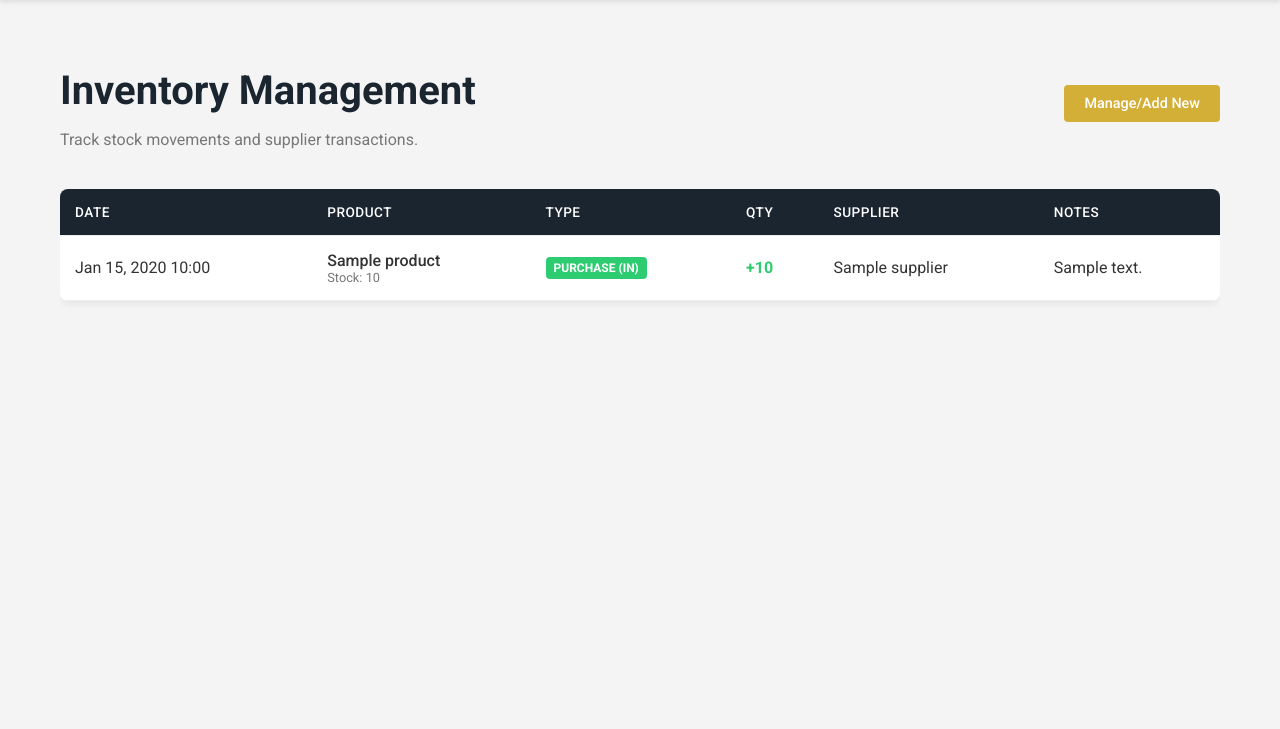
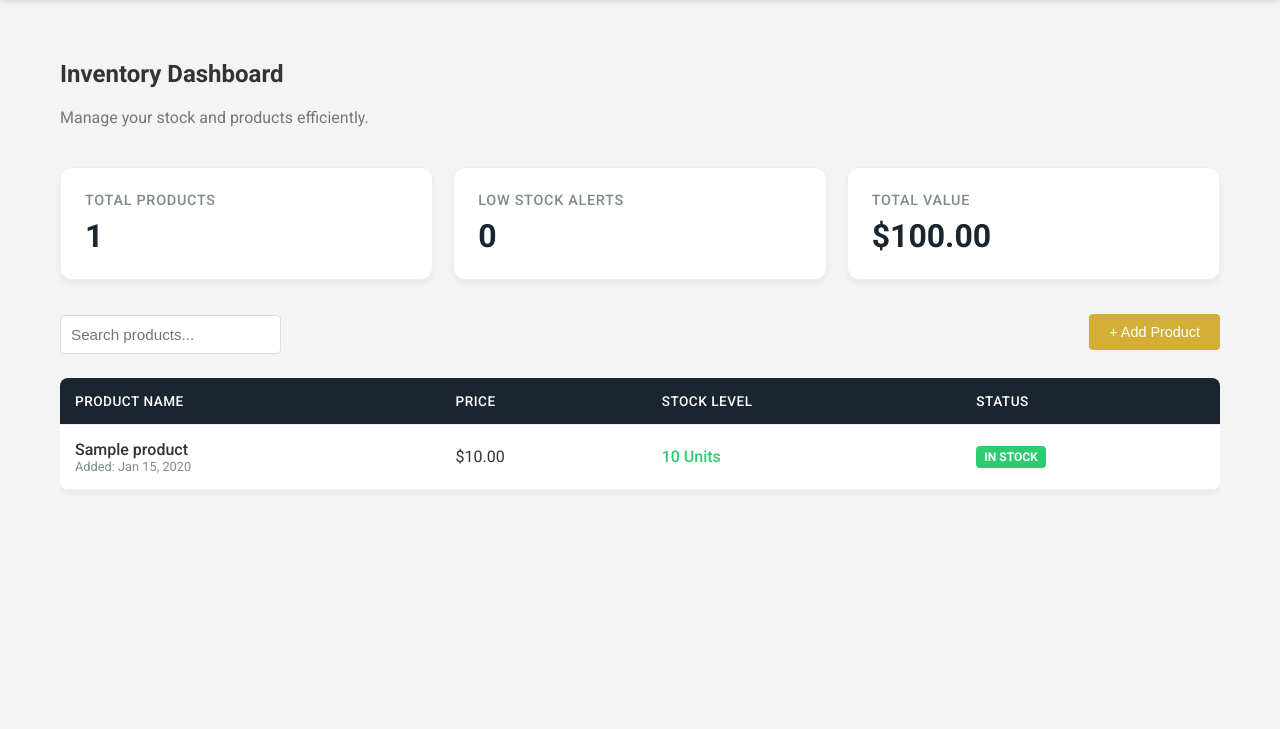
Before and after one commit to arturojimenezg15-alt/LAMproyect, a Django app: page /inventory/ in a window 1280 px wide. Shown: the part 70-799 px from the top of the page. Run offline with Django 5.2, Linux system fonts and the light colour scheme; tables that the repository leaves empty hold one stand-in row (values such as "Sample post"); parts of the project's set-up code (start-up, migrations or seed data) failed here and were passed over.

Commit message:
inventario_arreglado

```diff
--- a/inventory/templates/inventory/index.html
+++ b/inventory/templates/inventory/index.html
@@ -3,66 +3,114 @@
 {% block content %}
 <div class="container">
     <div class="d-flex justify-content-between align-items-center mb-4">
-        <div class="hero" style="text-align: left; margin-bottom: 0;">
-            <h1>Inventory Management</h1>
-            <p class="text-muted">Track stock movements and supplier transactions.</p>
-        </div>
         <div>
-            <a href="/admin/inventory/" class="btn btn-primary" target="_blank">Manage/Add New</a>
+            <h2>Inventory Dashboard</h2>
+            <p class="text-muted">Manage your stock and products efficiently.</p>
         </div>
     </div>
 
+    <!-- Metrics Cards -->
+    <div class="dashboard-metrics">
+        <div class="metric-card">
+            <span class="metric-title">Total Products</span>
+            <span class="metric-value">{{ total_products }}</span>
+        </div>
+        <div class="metric-card">
+            <span class="metric-title">Low Stock Alerts</span>
+            <span class="metric-value {% if low_stock > 0 %}text-danger{% endif %}">{{ low_stock }}</span>
+        </div>
+        <div class="metric-card">
+            <span class="metric-title">Total Value</span>
+            <span class="metric-value">${{ total_value|floatformat:2 }}</span>
+        </div>
+    </div>
+
+    <!-- Controls -->
+    <div class="d-flex justify-content-between align-items-center mb-4">
+        <form method="GET" action="{% url 'inventory_index' %}" class="d-flex">
+            <input type="text" name="q" class="search-bar" placeholder="Search products..." value="{{ search_query }}">
+        </form>
+        <button id="addProductBtn" class="btn btn-primary">+ Add Product</button>
+    </div>
+
+    <!-- Product Table -->
     <div class="table-responsive">
         <table class="table">
             <thead>
                 <tr>
-                    <th>Date</th>
-                    <th>Product</th>
-                    <th>Type</th>
-                    <th>Qty</th>
-                    <th>Supplier</th>
-                    <th>Notes</th>
+                    <th>Product Name</th>
+                    <th>Price</th>
+                    <th>Stock Level</th>
+                    <th>Status</th>
                 </tr>
             </thead>
             <tbody>
-                {% for transaction in transactions %}
+                {% for product in products %}
                 <tr>
-                    <td>{{ transaction.date|date:"M d, Y H:i" }}</td>
                     <td>
-                        <div style="font-weight: 500;">{{ transaction.product.name }}</div>
-                        <div style="font-size: 0.8rem; color: #777;">Stock: {{ transaction.product.stock }}</div>
+                        <div style="font-weight: 500;">{{ product.name }}</div>
+                        <div style="font-size: 0.8rem; color: #7f8c8d;">Added: {{ product.created_at|date:"M d, Y" }}</div>
+                    </td>
+                    <td>${{ product.price|floatformat:2 }}</td>
+                    <td style="font-weight: 500;" class="{% if product.stock < 10 %}text-danger{% else %}text-success{% endif %}">
+                        {{ product.stock }} Units
                     </td>
                     <td>
-                        {% if transaction.transaction_type == 'purchase' or transaction.transaction_type == 'return' %}
-                            <span class="badge badge-success">{{ transaction.get_transaction_type_display }}</span>
-                        {% elif transaction.transaction_type == 'sale' %}
-                            <span class="badge badge-danger">{{ transaction.get_transaction_type_display }}</span>
+                        {% if product.stock == 0 %}
+                            <span class="badge badge-danger">Out of Stock</span>
+                        {% elif product.stock < 10 %}
+                            <span class="badge badge-warning">Low Stock</span>
                         {% else %}
-                            <span class="badge badge-info">{{ transaction.get_transaction_type_display }}</span>
-                        {% endif %}
-                    </td>
-                    <td style="font-weight: bold; {% if transaction.quantity > 0 %}color: #2ecc71;{% else %}color: #e74c3c;{% endif %}">
-                        {% if transaction.quantity > 0 %}+{% endif %}{{ transaction.quantity }}
-                    </td>
-                    <td>{{ transaction.supplier.name|default:"-" }}</td>
-                    <td>
-                        {% if transaction.notes %}
-                            {{ transaction.notes }}
-                        {% else %}
-                            <span class="text-muted">-</span>
+                            <span class="badge badge-success">In Stock</span>
                         {% endif %}
                     </td>
                 </tr>
                 {% empty %}
                 <tr>
-                    <td colspan="6" class="text-center p-4">
-                        <p>No transactions found.</p>
-                        <a href="/admin/inventory/inventorytransaction/add/" class="btn btn-sm btn-primary">Add Transaction</a>
+                    <td colspan="4" class="text-center p-4">
+                        <p>No products found matching your criteria.</p>
                     </td>
                 </tr>
                 {% endfor %}
             </tbody>
         </table>
     </div>
+
+    <!-- Add Product Modal -->
+    <div id="productModal" class="modal">
+        <div class="modal-content">
+            <span class="close-btn">&times;</span>
+            <h2>Add New Product</h2>
+            <form method="POST" enctype="multipart/form-data">
+                {% csrf_token %}
+                <div class="form-wrapper" style="padding-top: 10px; display: block;">
+                    {{ form.as_p }}
+                </div>
+                <button type="submit" class="btn btn-primary btn-block mt-4">Save Product</button>
+            </form>
+        </div>
+    </div>
+
 </div>
+
+<script>
+    // Modal Logic
+    const modal = document.getElementById("productModal");
+    const btn = document.getElementById("addProductBtn");
+    const span = document.getElementsByClassName("close-btn")[0];
+
+    btn.onclick = function() {
+        modal.style.display = "block";
+    }
+
+    span.onclick = function() {
+        modal.style.display = "none";
+    }
+
+    window.onclick = function(event) {
+        if (event.target == modal) {
+            modal.style.display = "none";
+        }
+    }
+</script>
 {% endblock %}
--- a/inventory/views.py
+++ b/inventory/views.py
@@ -1,7 +1,41 @@
-from django.shortcuts import render
-from django.db.models import Sum
+from django.shortcuts import render, redirect
+from django.db.models import Sum, F
+from django.contrib import messages
+from store.models import Product
+from store.forms import ProductForm
 from .models import InventoryTransaction
 
 def inventory_index(request):
-    transactions = InventoryTransaction.objects.all().order_by('-date')
-    return render(request, 'inventory/index.html', {'transactions': transactions})
+    products = Product.objects.all().order_by('-created_at')
+
+    # Handle Search
+    query = request.GET.get('q')
+    if query:
+        products = products.filter(name__istartswith=query)
+
+    # Metrics
+    total_products = products.count()
+    low_stock = products.filter(stock__lt=10).count()
+    total_value = products.aggregate(
+        total=Sum(F('price') * F('stock'))
+    )['total'] or 0
+
+    # Add Product Form Handling
+    if request.method == 'POST':
+        form = ProductForm(request.POST, request.FILES)
+        if form.is_valid():
+            form.save()
+            messages.success(request, 'Product added successfully!')
+            return redirect('inventory_index')
+    else:
+        form = ProductForm()
+
+    context = {
+        'products': products,
+        'total_products': total_products,
+        'low_stock': low_stock,
+        'total_value': total_value,
+        'form': form,
+        'search_query': query if query else ''
+    }
+    return render(request, 'inventory/index.html', context)
--- a/static/css/style.css
+++ b/static/css/style.css
@@ -321,3 +321,107 @@ form textarea {
 .p-4 {
   padding: 1.5rem;
 }
+
+.text-success {
+  color: #2ecc71;
+}
+
+.text-danger {
+  color: #e74c3c;
+}
+
+/* Dashboard Styles */
+.dashboard-metrics {
+  display: grid;
+  grid-template-columns: repeat(auto-fit, minmax(240px, 1fr));
+  gap: 20px;
+  margin-bottom: 30px;
+}
+
+.metric-card {
+  background: white;
+  padding: 24px;
+  border-radius: 12px;
+  box-shadow: 0 4px 6px rgba(0,0,0,0.05);
+  border: 1px solid #eee;
+  display: flex;
+  flex-direction: column;
+}
+
+.metric-title {
+  color: #7f8c8d;
+  font-size: 0.9rem;
+  font-weight: 500;
+  margin-bottom: 8px;
+  text-transform: uppercase;
+  letter-spacing: 0.05em;
+}
+
+.metric-value {
+  font-size: 2rem;
+  font-weight: 700;
+  color: var(--primary-color);
+}
+
+.search-bar {
+  padding: 10px 16px;
+  border: 1px solid #ddd;
+  border-radius: 6px;
+  width: 300px;
+  font-size: 0.95rem;
+  transition: border-color 0.2s;
+}
+
+.search-bar:focus {
+  outline: none;
+  border-color: var(--secondary-color);
+}
+
+/* Modal Styles */
+.modal {
+  display: none;
+  position: fixed;
+  z-index: 1000;
+  left: 0;
+  top: 0;
+  width: 100%;
+  height: 100%;
+  overflow: auto;
+  background-color: rgba(0,0,0,0.5);
+  animation: fadeIn 0.3s;
+}
+
+.modal-content {
+  background-color: #fefefe;
+  margin: 10% auto;
+  padding: 30px;
+  border-radius: 8px;
+  width: 50%;
+  max-width: 600px;
+  box-shadow: 0 5px 15px rgba(0,0,0,0.3);
+  position: relative;
+  animation: slideDown 0.3s;
+}
+
+.close-btn {
+  color: #aaa;
+  float: right;
+  font-size: 28px;
+  font-weight: bold;
+  cursor: pointer;
+  transition: color 0.2s;
+}
+
+.close-btn:hover {
+  color: #000;
+}
+
+@keyframes fadeIn {
+  from {opacity: 0}
+  to {opacity: 1}
+}
+
+@keyframes slideDown {
+  from {transform: translateY(-50px); opacity: 0;}
+  to {transform: translateY(0); opacity: 1;}
+}
--- /dev/null
+++ b/store/forms.py
@@ -0,0 +1,10 @@
+from django import forms
+from .models import Product
+
+class ProductForm(forms.ModelForm):
+    class Meta:
+        model = Product
+        fields = ['name', 'description', 'price', 'stock', 'image']
+        widgets = {
+            'description': forms.Textarea(attrs={'rows': 3}),
+        }
```
